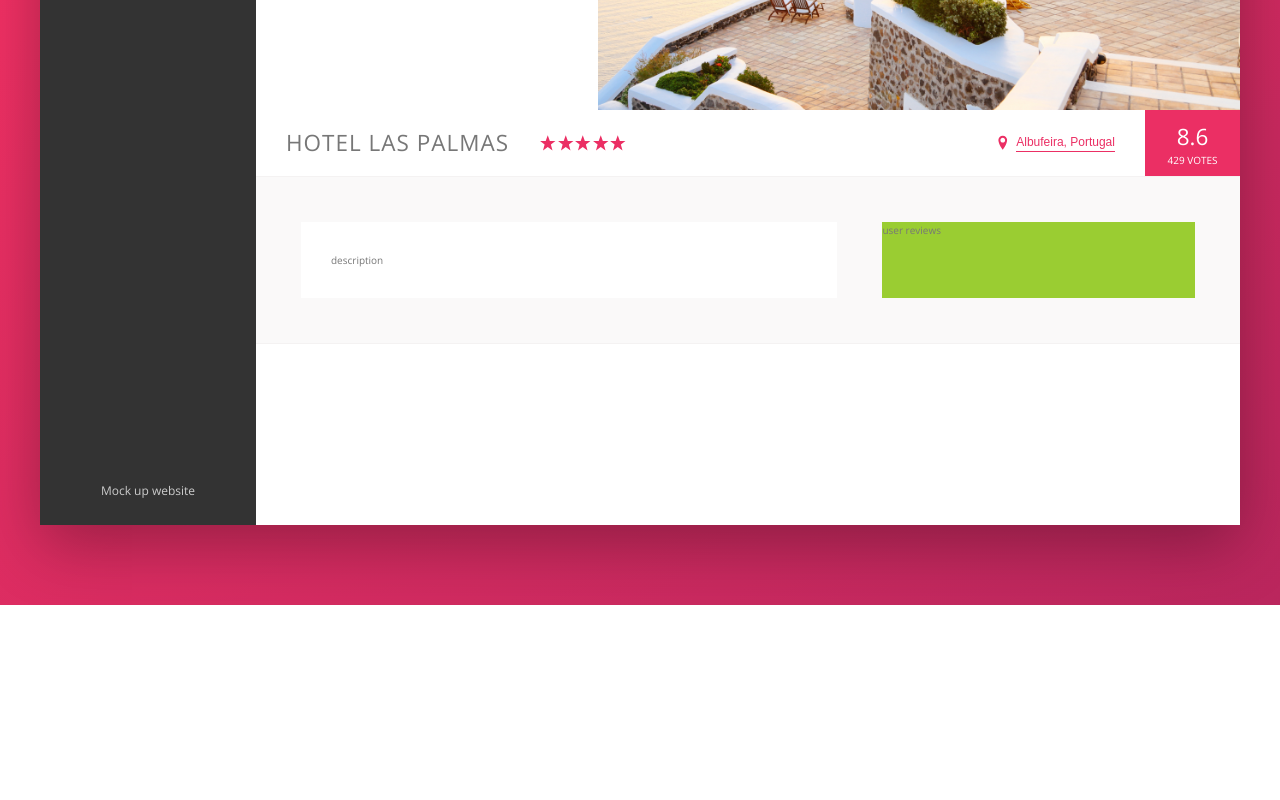
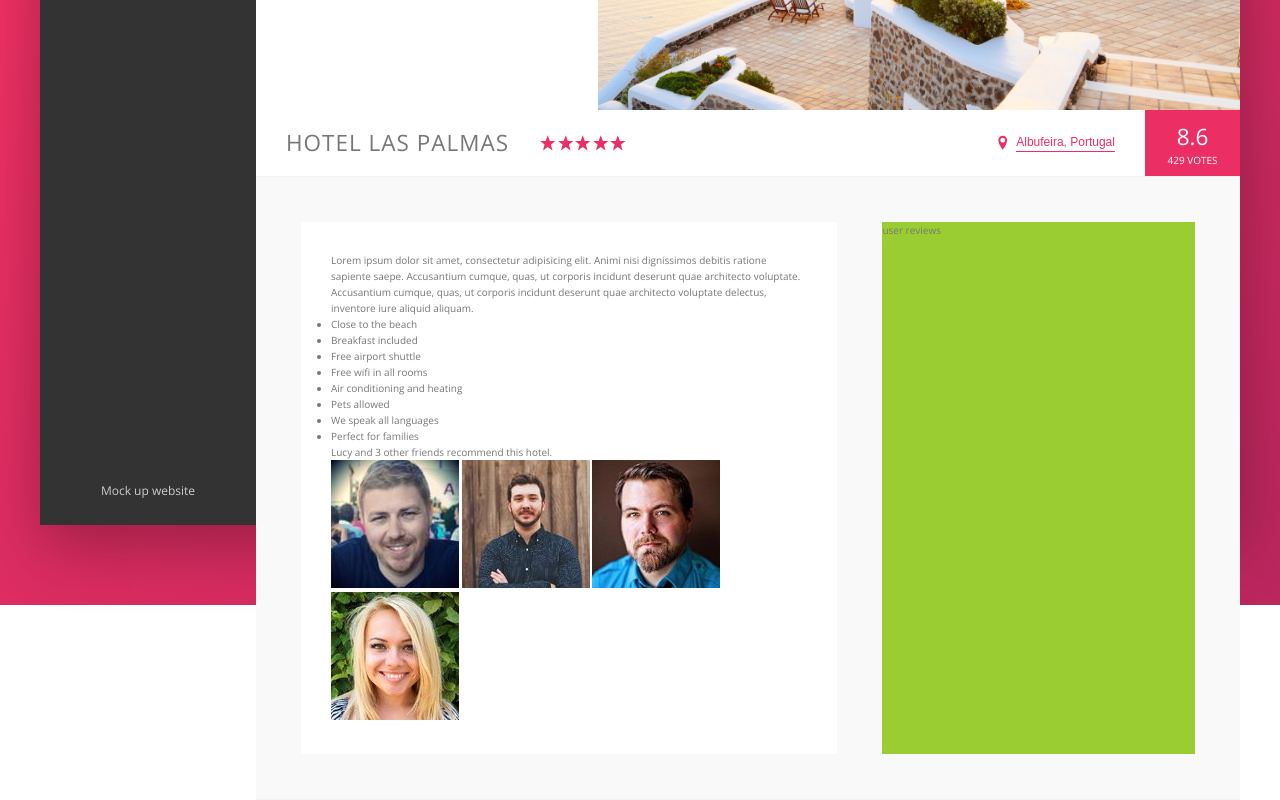
Before and after one commit to team-cake/flexbox-practice, a website: page index.html in a window 1280 px wide. Shown: the part 425-1225 px from the top of the page. Before the commit the page ends 1030 px from the top, so only its background shows below. Drawn offline with nearby package versions, Linux system fonts and the light colour scheme.

Commit message:
Set html markup for text and recommendations

```diff
--- a/index.html
+++ b/index.html
@@ -147,7 +147,55 @@
 					</div>
 
 					<div class="detail">
-						<div class="description">description</div>
+						<div class="description">
+							<p class="paragraph">
+								Lorem ipsum dolor sit amet, consectetur adipisicing elit. Animi
+								nisi dignissimos debitis ratione sapiente saepe. Accusantium
+								cumque, quas, ut corporis incidunt deserunt quae architecto
+								voluptate.
+							</p>
+							<p class="paragraph">
+								Accusantium cumque, quas, ut corporis incidunt deserunt quae
+								architecto voluptate delectus, inventore iure aliquid aliquam.
+							</p>
+							<ul class="list">
+								<li class="list__item">Close to the beach</li>
+								<li class="list__item">Breakfast included</li>
+								<li class="list__item">Free airport shuttle</li>
+								<li class="list__item">Free wifi in all rooms</li>
+								<li class="list__item">Air conditioning and heating</li>
+								<li class="list__item">Pets allowed</li>
+								<li class="list__item">We speak all languages</li>
+								<li class="list__item">Perfect for families</li>
+							</ul>
+							<div class="recommend">
+								<p class="recommend__count">
+									Lucy and 3 other friends recommend this hotel.
+								</p>
+								<div class="recommend__friends">
+									<img
+										src="img/user-3.jpg"
+										alt="Friend 1"
+										class="recommend__photo"
+									/>
+									<img
+										src="img/user-4.jpg"
+										alt="Friend 2"
+										class="recommend__photo"
+									/>
+									<img
+										src="img/user-5.jpg"
+										alt="Friend 3"
+										class="recommend__photo"
+									/>
+									<img
+										src="img/user-6.jpg"
+										alt="Friend 4"
+										class="recommend__photo"
+									/>
+								</div>
+							</div>
+						</div>
 						<div class="user-reviews">user reviews</div>
 					</div>
 				</main>
```
